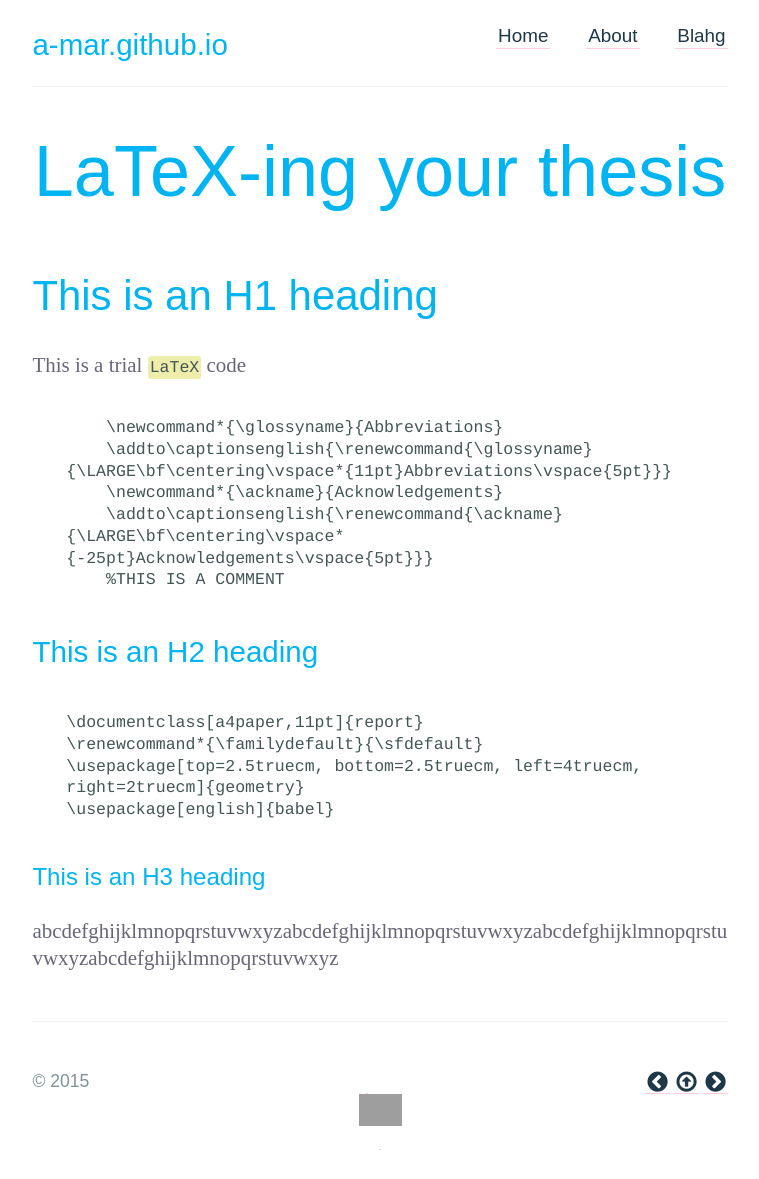
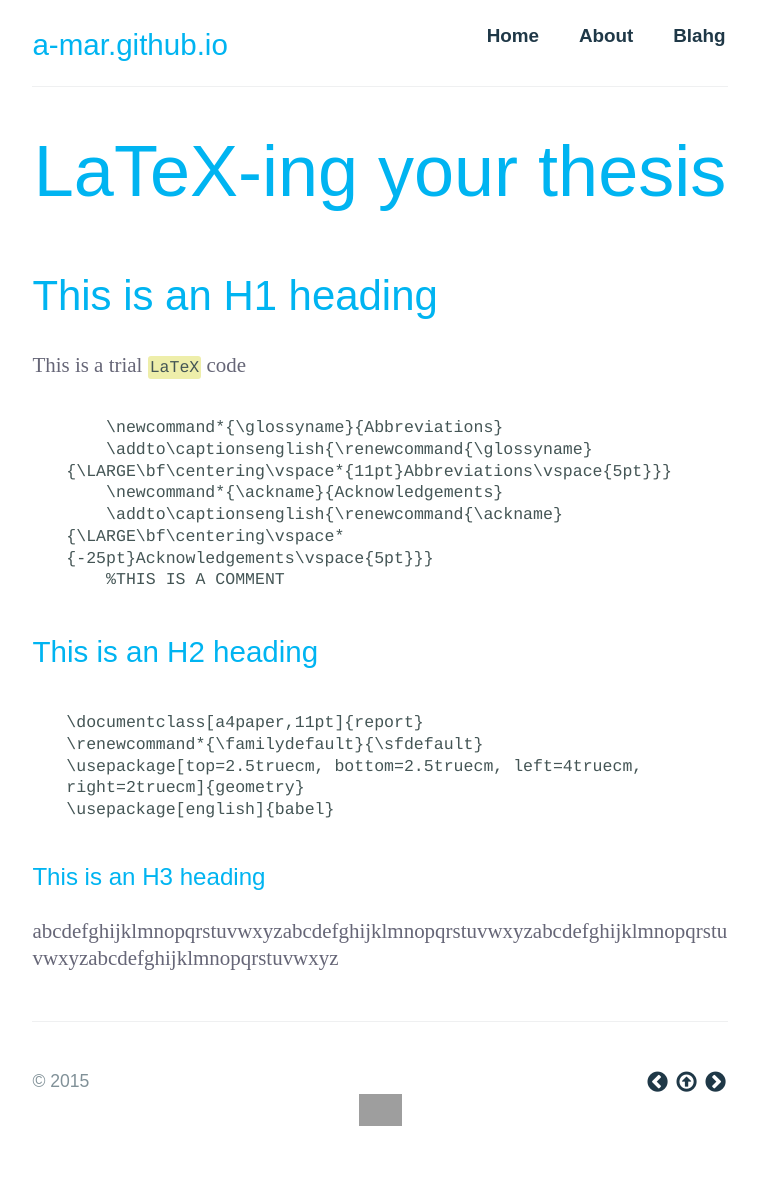
Before and after one commit to a-mar/blahg, a Jekyll site: the page built from index.html, in a window 1280 px wide. Shown: the whole page, without its empty margins (260-1019 px from the left). Built offline with Jekyll 4.4.1, drawn with Linux system fonts in a browser that asks for light colours; nearby versions of some CDN libraries; some web fonts are replaced; Markdown is read by kramdown in place of the engine named in the settings; grey boxes are pictures that could not be loaded.

Commit message:
Update main.css

```diff
--- a/stylesheets/main.css
+++ b/stylesheets/main.css
@@ -90,7 +90,7 @@ a {
   color: #1F3847;
   text-decoration: none;
   padding:2px;
-  border-bottom:solid 1px #FCD;
+  font-weight: bold;
   font-feature-settings: inherit;
   text-rendering: optimizeLegibility;
   -webkit-font-variant-ligatures: common-ligatures;
```
